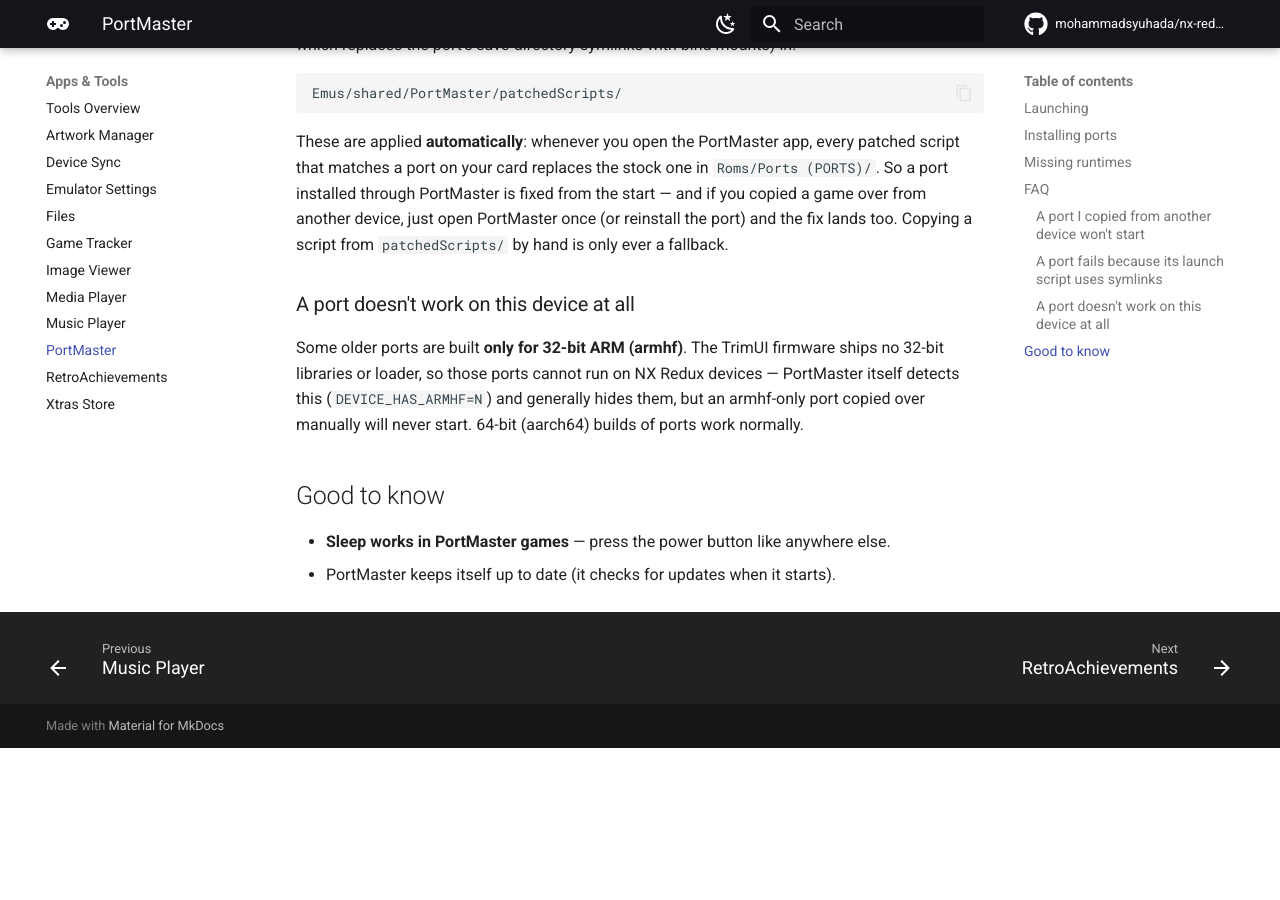
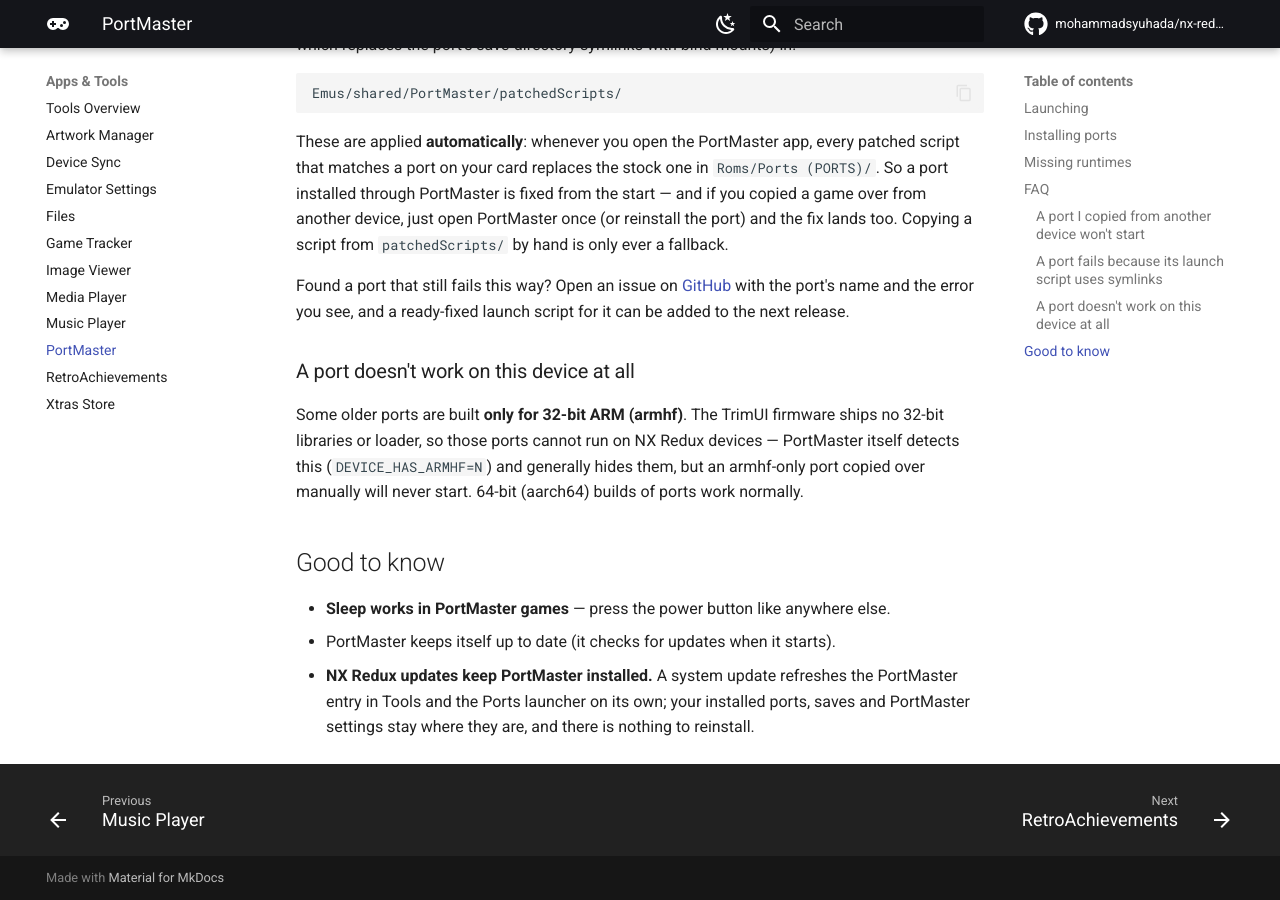
Before and after one commit to mohammadsyuhada/nx-redux-docs, an MkDocs documentation site: the page built from docs/apps/portmaster.md, in a window 1280 px wide and 900 px high, scrolled down 2354 px. Built offline with MkDocs 1.6.1 and Material for MkDocs 9.7.7, drawn with Linux system fonts in a browser that asks for light colours; comment, search, counter and statistics services are not loaded; before the commit the page ends 3102 px from its top, so only the background shows below that.

Commit message:
docs(portmaster): note that system updates keep PortMaster installed

```diff
--- a/docs/apps/portmaster.md
+++ b/docs/apps/portmaster.md
@@ -79,6 +79,11 @@
 just open PortMaster once (or reinstall the port) and the fix lands too.
 Copying a script from `patchedScripts/` by hand is only ever a fallback.
 
+Found a port that still fails this way? Open an issue on
+[GitHub](https://github.com/mohammadsyuhada/nx-redux/issues) with the port's
+name and the error you see, and a ready-fixed launch script for it can be
+added to the next release.
+
 ### A port doesn't work on this device at all
 
 Some older ports are built **only for 32-bit ARM (armhf)**. The TrimUI
@@ -92,3 +97,7 @@
 - **Sleep works in PortMaster games** — press the power button like
   anywhere else.
 - PortMaster keeps itself up to date (it checks for updates when it starts).
+- **NX Redux updates keep PortMaster installed.** A system update refreshes
+  the PortMaster entry in Tools and the Ports launcher on its own; your
+  installed ports, saves and PortMaster settings stay where they are, and
+  there is nothing to reinstall.
```
